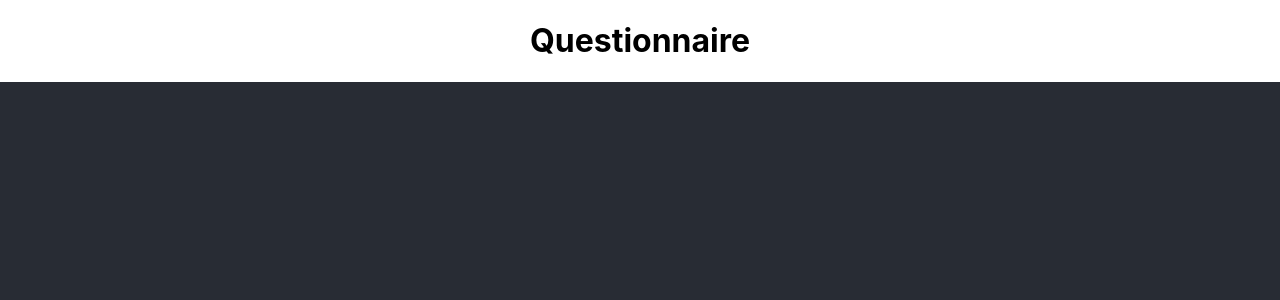
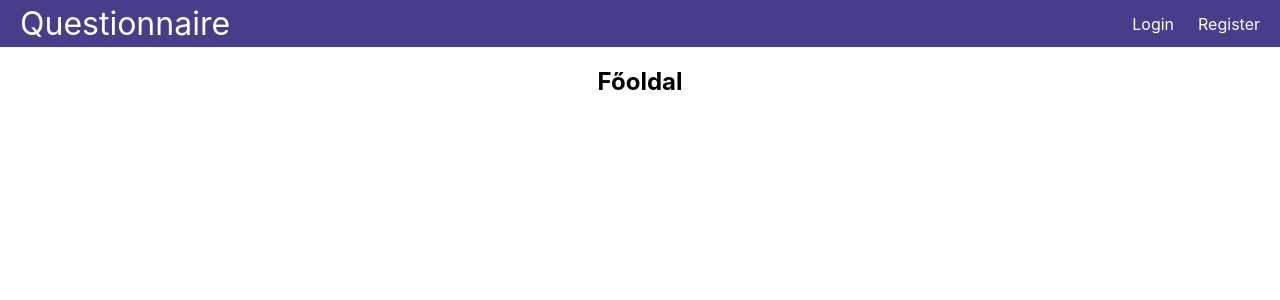
Before and after one commit to JaniITmer/Nagy-Projektmunka, a React (Create React App) app in the folder questionnaire/: page / in a window 1280 px wide. Shown: the top 300 px of the page. Built offline with nearby package versions, Linux system fonts and the light colour scheme.

Commit message:
alap főoldal

```diff
--- a/questionnaire/package.json
+++ b/questionnaire/package.json
@@ -8,13 +8,14 @@
     "@testing-library/user-event": "^13.5.0",
     "react": "^18.2.0",
     "react-dom": "^18.2.0",
+    "react-router-dom": "^6.18.0",
     "react-scripts": "5.0.1",
     "web-vitals": "^2.1.4"
   },
   "scripts": {
     "start": "react-scripts start",
-    "predeploy" : "npm run build",
-"deploy" : "gh-pages -d build",
+    "predeploy": "npm run build",
+    "deploy": "gh-pages -d build",
     "build": "react-scripts build",
     "test": "react-scripts test",
     "eject": "react-scripts eject"
--- a/questionnaire/public/index.html
+++ b/questionnaire/public/index.html
@@ -30,7 +30,7 @@
     <noscript>You need to enable JavaScript to run this app.</noscript>
     <div id="root"></div>
 
-    <div id="regisztracio"></div>
+
     <!--
       This HTML file is a template.
       If you open it directly in the browser, you will see an empty page.
--- a/questionnaire/src/App.css
+++ b/questionnaire/src/App.css
@@ -1,38 +1,53 @@
-.App {
+*{
+
+  box-sizing: border-box;
+}
+
+body {
+  margin: 0;
+}
+
+.container {
+  margin: 1rem;
   text-align: center;
 }
 
-.App-logo {
-  height: 40vmin;
-  pointer-events: none;
+.nav {
+  background-color:darkslateblue;
+  color: white;
+  display: flex;
+  justify-content: space-between;
+  align-items: stretch;
+  gap: 2rem;
+  padding: 0 1rem;
 }
 
-@media (prefers-reduced-motion: no-preference) {
-  .App-logo {
-    animation: App-logo-spin infinite 20s linear;
-  }
+.site-title {
+  font-size: 2rem;
 }
 
-.App-header {
-  background-color: #282c34;
-  min-height: 100vh;
+.nav ul {
+  padding: 0;
+  margin: 0;
+  list-style: none;
   display: flex;
-  flex-direction: column;
-  align-items: center;
-  justify-content: center;
-  font-size: calc(10px + 2vmin);
-  color: white;
+  gap: 1rem;
 }
 
-.App-link {
-  color: #61dafb;
+.nav a {
+  color: inherit;
+  text-decoration: none;
+  height: 100%;
+  display: flex;
+  align-items: center;
+  padding: .25rem;
 }
 
-@keyframes App-logo-spin {
-  from {
-    transform: rotate(0deg);
-  }
-  to {
-    transform: rotate(360deg);
-  }
+.nav li.active {
+  color: black;
+  background-color: yellow;
 }
+
+.nav li:hover {
+  color: black;
+  background-color: yellow;}
--- a/questionnaire/src/App.js
+++ b/questionnaire/src/App.js
@@ -1,9 +1,23 @@
+import './App.css';
+import Navbar from "./Navbar"
+import Login from "./pages/Login"
 
-import './App.css';
+import Home from "./pages/Home"
+import { Route, Routes } from "react-router-dom"
 
 function App() {
-  return <div className="App"><h1>Questionnaire</h1></div>;
+  return (
+    <>
+      <Navbar />
+      <div className="container">
+        <Routes>
+          <Route path="/" element={<Home />} />
+          <Route path="/login" element={<Login />} />
 
+        </Routes>
+      </div>
+    </>
+  );
 }
 
 export default App;
--- /dev/null
+++ b/questionnaire/src/Navbar.js
@@ -0,0 +1,28 @@
+import { Link, useMatch, useResolvedPath } from "react-router-dom"
+
+export default function Navbar() {
+  return (
+    <nav className="nav">
+      <Link to="/" className="site-title">
+        Questionnaire
+      </Link>
+      <ul>
+        <CustomLink to="/login">Login</CustomLink>
+        <CustomLink to="/register">Register</CustomLink>
+      </ul>
+    </nav>
+  )
+}
+
+function CustomLink({ to, children, ...props }) {
+  const resolvedPath = useResolvedPath(to)
+  const isActive = useMatch({ path: resolvedPath.pathname, end: true })
+
+  return (
+    <li className={isActive ? "active" : ""}>
+      <Link to={to} {...props}>
+        {children}
+      </Link>
+    </li>
+  )
+}
--- a/questionnaire/src/index.js
+++ b/questionnaire/src/index.js
@@ -2,25 +2,14 @@ import React from 'react';
 import ReactDOM from 'react-dom/client';
 import './index.css';
 import App from './App';
-import reportWebVitals from './reportWebVitals';
-import Register from './pages/register';
 
+import { BrowserRouter } from "react-router-dom"
 
-
-
-const root = ReactDOM.createRoot(document.getElementById('root'));
+const root = ReactDOM.createRoot(document.getElementById("root"))
 root.render(
   <React.StrictMode>
-    <App />
+    <BrowserRouter>
+      <App />
+    </BrowserRouter>
   </React.StrictMode>
-);
-
-const regisztralas= ReactDOM.createRoot(document.getElementById('regisztracio'));
-regisztralas.render(
-<React.StrictMode>
-    <Register />
-  </React.StrictMode>
-
-
 )
-reportWebVitals();
--- /dev/null
+++ b/questionnaire/src/pages/Home.js
@@ -0,0 +1,5 @@
+export default function Home() {
+    return (
+      <h2>Főoldal</h2>
+    )
+  }
--- a/questionnaire/src/pages/login.js
+++ b/questionnaire/src/pages/login.js
@@ -0,0 +1,3 @@
+export default function Login() {
+    return <h1>Bejelentkezés</h1>
+}
--- a/questionnaire/src/pages/register.js
+++ b/questionnaire/src/pages/register.js
@@ -1,16 +1,3 @@
-import React from "react";
-function Register() {
-  return (
-    <div className="Register">
-      <header className="App-header">
-
-
-
-
-
-      </header>
-    </div>
-  );
+export default function Register() {
+    return <h1>Bejelentkezés</h1>
 }
-
-export default Register;
```
Also changed, not shown: questionnaire/src/pages/main.js (deleted), 1 other file (tests, documents, lock files or other folders).
